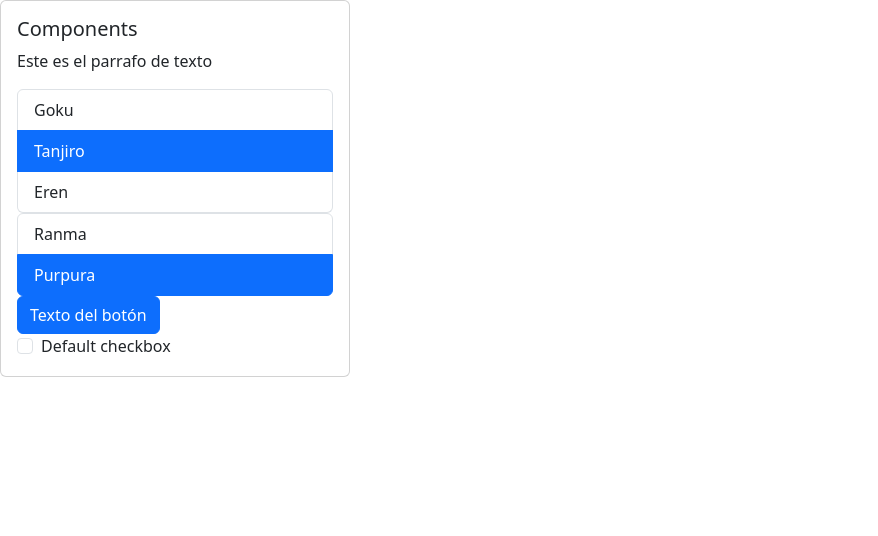
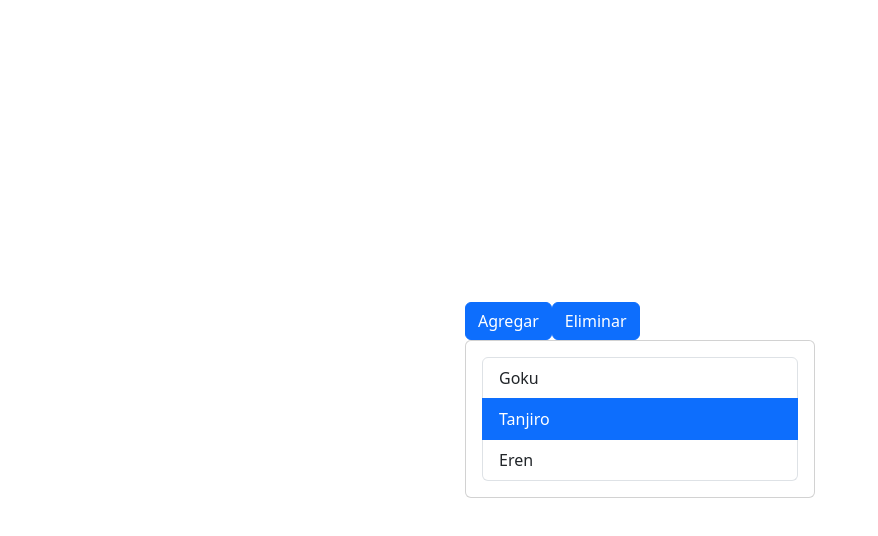
Before and after one commit to Isaac-Torres-dev/React-App, a React (Vite) app: page / in a window 1280 px wide. Shown: the top 536 px of the page, without its empty margins (0-878 px from the left). Built offline with nearby package versions, Linux system fonts and the light colour scheme.

Commit message:
Ejercicio Gestor de miniums

```diff
--- a/src/App.tsx
+++ b/src/App.tsx
@@ -1,44 +1,23 @@
-// import Titulo from './components/Titulo'
-// import Card from "./components/Card";
-import Card, { CardBody } from "./components/Card";
+import Card from "./components/Card";
 import List from "./components/List";
 import Buttom from "./components/Buttom";
-import Check from "./components/Check";
 import { useState } from "react";
+import CenteredCard from "./components/CenteredCard";
 
 function App() {
-  const [isLoading, setIsLoading] = useState(false); //hook para el estado del botón
-  //hook para el estado del check
-  const handleClick = () => setIsLoading(!isLoading);
+  const [data, setData] = useState(["Goku", "Tanjiro", "Eren"]);
 
-  const list = ["Goku", "Tanjiro", "Eren"];
-  const list2: string[] = ["Ranma", "Purpura"];
-  const handleSelect = (elemento: string) => {
-    console.log("imprimiendo", elemento);
-  };
-  const handleSelect2 = (elemento: string) => {
-    console.log("mostrando", elemento);
-  };
-
-  const contenido =
-    list2.length || list.length ? (
-      <>
-        <List data={list} onSelect={handleSelect} />
-        <List data={list2} onSelect={handleSelect2} />
-      </>
-    ) : (
-      "Sin elementos para mostrar"
-    );
+  const addMinium = () => setData([...data, "minium"]);
+  const deleteMinium = () => setData(data.slice(0, -1));
 
   return (
-    <Card>
-      <CardBody title="Components" text="Este es el parrafo de texto" />
-      {contenido}
-      <Buttom isLoading={isLoading} onClick={handleClick}>
-        Texto del botón
-      </Buttom>
-      <Check setIsLoading={setIsLoading}></Check>
-    </Card>
+    <CenteredCard>
+      <Buttom onClick={addMinium}>Agregar</Buttom>
+      <Buttom onClick={deleteMinium}>Eliminar</Buttom>
+      <Card>
+        <List data={data}></List>
+      </Card>
+    </CenteredCard>
   );
 }
 
--- a/src/components/Buttom.tsx
+++ b/src/components/Buttom.tsx
@@ -2,7 +2,7 @@ import { ReactNode } from "react";
 
 type Props = {
   children: ReactNode;
-  isLoading: boolean;
+  isLoading?: boolean;
   onClick: () => void;
 };
 
--- /dev/null
+++ b/src/components/CenteredCard.tsx
@@ -0,0 +1,20 @@
+import { ReactNode } from "react";
+
+type Props = { children: ReactNode };
+
+const CenteredCard = ({ children }: Props) => {
+  return (
+    <div
+      style={{
+        display: "flex",
+        justifyContent: "center",
+        alignItems: "center",
+        height: "100vh", // Asegúrate de que el contenedor ocupe toda la altura de la ventana
+      }}
+    >
+      <div>{children}</div>
+    </div>
+  );
+};
+
+export default CenteredCard;
```
